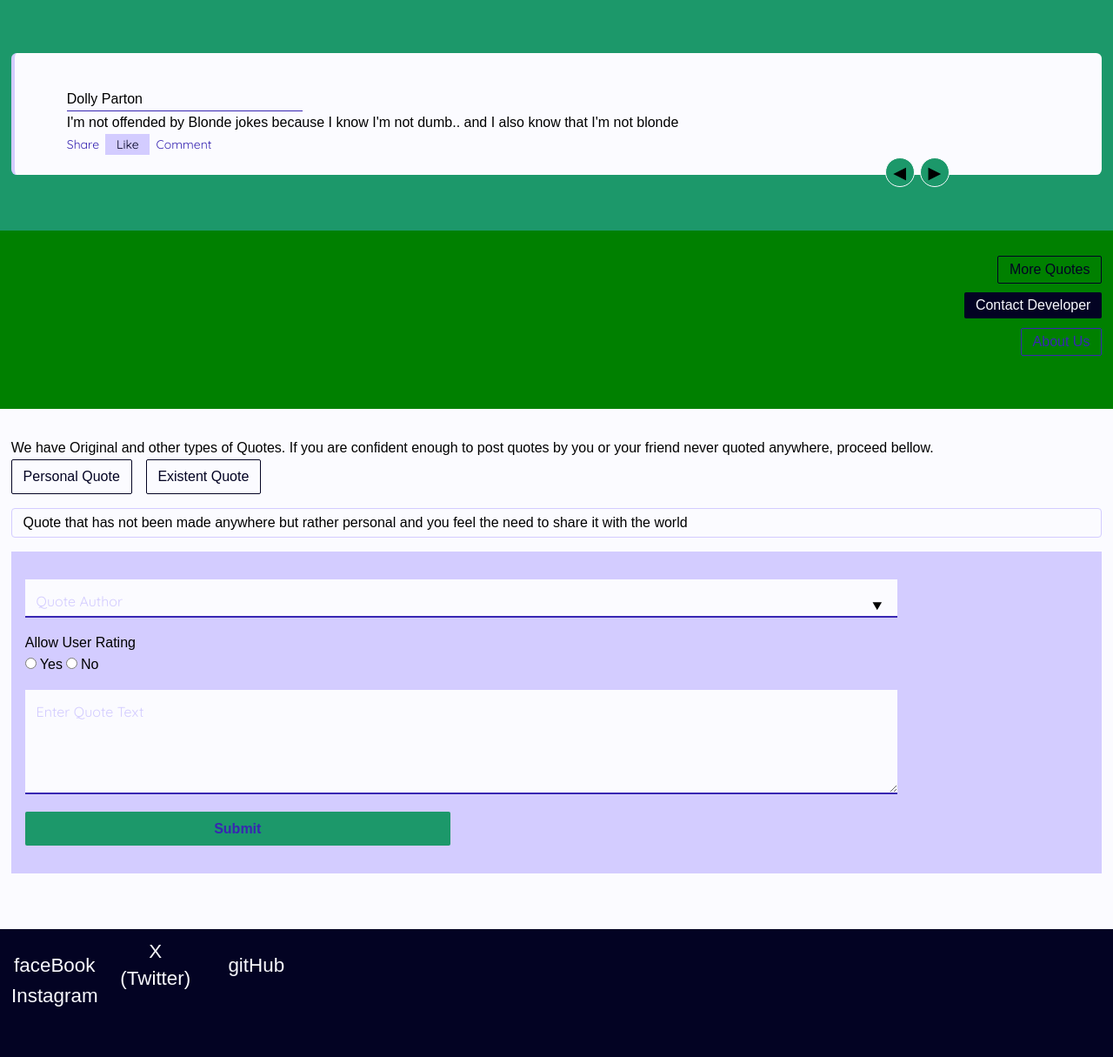
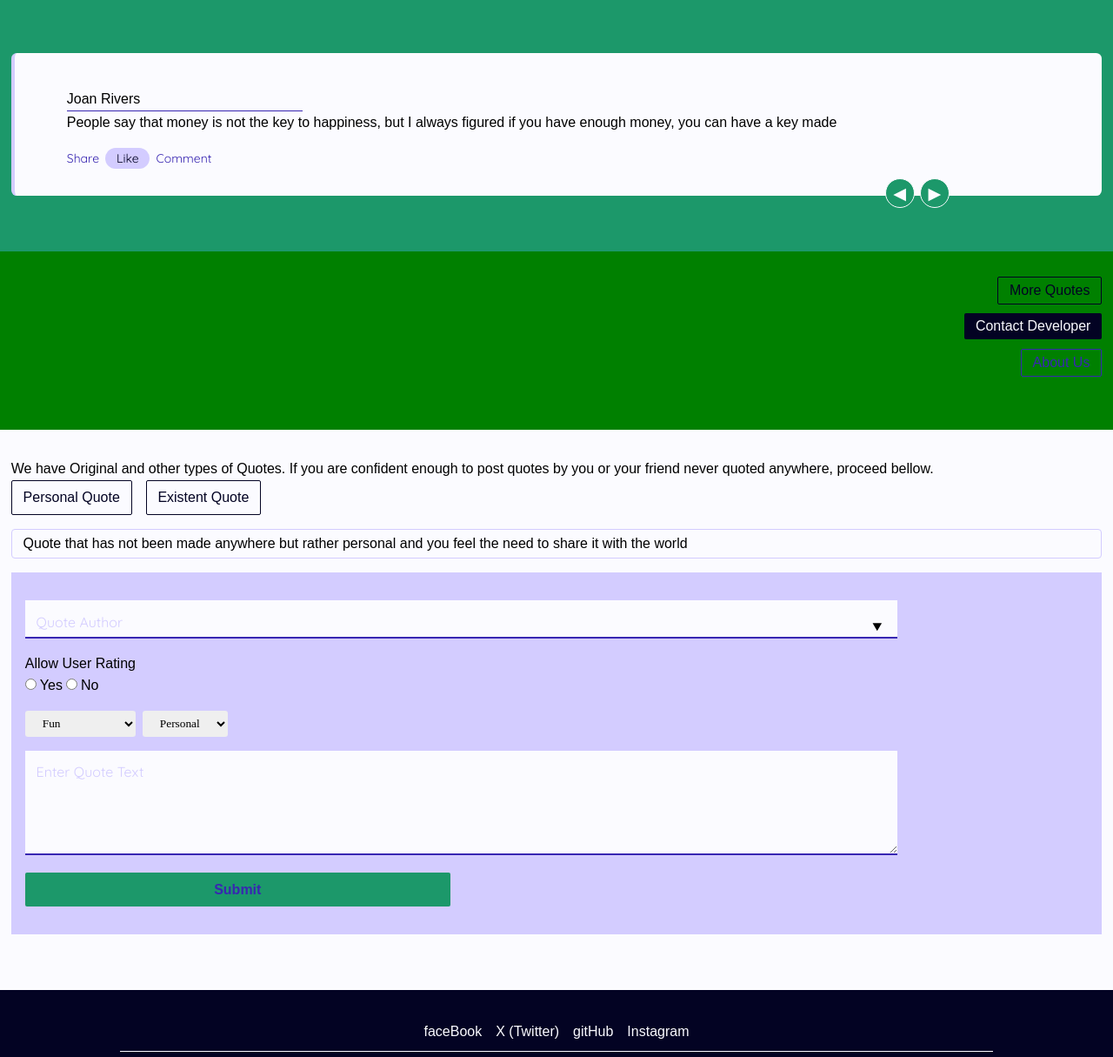
Before and after one commit to creativearts2de/quotenjoke-level-2, a plain HTML site: page index.html in a window 1280 px wide. Shown: the part 334-1549 px from the top of the page at 87% size. Drawn offline with Linux system fonts and the light colour scheme; no server answers; a web font is replaced by a local one.

Commit message:
some updates to files for responsiveness

```diff
--- a/index.html
+++ b/index.html
@@ -5,7 +5,6 @@
     <meta name="viewport" content="width=device-width, initial-scale=1.0">
     <link rel="icon" href="/assets/images/logo.png">
     <title>Real Quote</title>
-</head>
 
     <!-- stylesheets -->
     <link rel="stylesheet" href="/styles/resets.css">
@@ -17,6 +16,7 @@
     <script src="/js/functions.js"></script>
     <script src="/js/firebase.js" type="module"></script>
     <script src="/js/main.js" defer></script>
+</head>
 
 <body>
     <header class="container">
@@ -79,7 +79,7 @@
                 </p>
             </div>
         </section>
-        <form action="" class="bg-light-primary">
+        <form action="" class="bg-light-primary" id="submit-quote">
             <div class="form-element">
                 <input autofocus type="text" name="author" id="author" placeholder="Quote Author" list="authornames">
                 <datalist id="authornames">
@@ -90,10 +90,21 @@
             </div>
             <div class="form-element">
                 <p>Allow User Rating</p>
-                <input type="radio" name="allowrating" id="allow">
+                <input type="radio" name="allowrating" id="allow" value="allow">
                 <label for="allow">Yes</label>
-                <input type="radio" name="allowrating" id="notallow">
+                <input type="radio" value="notallow" name="allowrating" id="notallow">
                 <label for="notallow">No</label>
+            </div>
+            <div class="form-element flex gap-p5">
+                <select name="category">
+                    <option value="choose one" disabled>Please choose</option>
+                    <option value="Fun">Fun</option>
+                    <option value="Life">Life</option>
+                </select>
+                <select name="types">
+                    <option value="personal">Personal</option>
+                    <option value="existent">Existent</option>
+                </select>
             </div>
             <div class="form-element">
                 <textarea name="body" id="quotebody" placeholder="Enter Quote Text" rows="4"></textarea>
--- a/js/firebase.js
+++ b/js/firebase.js
@@ -1,5 +1,6 @@
   // Import the functions you need from the SDKs you need
   import { initializeApp } from "https://www.gstatic.com/firebasejs/10.11.0/firebase-app.js";
+  import { getFirestore, collection, getDocs } from "https://www.gstatic.com/firebasejs/10.11.0/firebase-firestore.js";
 
   const firebaseConfig = {
     apiKey: "AIzaSyCDDLBBCiea5DFFvZ0zrb_8pXIXMHu--UA",
@@ -13,3 +14,25 @@
 
   // Initialize Firebase
   const app = initializeApp(firebaseConfig);
+
+  const db = getFirestore(app)
+
+  // get the quotes
+  let allQuotes = []
+  async function getQuotes (db){
+    const quoteCol = collection(db, 'quotes')
+    const qoutesSnapshot = await getDocs(quoteCol)
+    const quoteList = qoutesSnapshot.docs.map(doc => {
+      let aquote = {
+        author: doc.data().author,
+        quoteBody: doc.data().quoteBody,
+        quoteID: doc.id,
+        cattegory: doc.data().cattegory
+      }
+      allQuotes.push(aquote)
+    })
+    return allQuotes
+  }
+
+let theData = getQuotes(db)
+console.log(allQuotes)
--- a/js/functions.js
+++ b/js/functions.js
@@ -5,14 +5,9 @@
     //     category: '',
     //     quoteID: ''
     // },
+
     {
-        author: 'To BEkNOWN',
-        quoteBody: 'I saw a study that said that speaking infront of a crowd is considered the number one fear for the average person. Number two was death. This means that the average person, if you have to be at funeral, you would rather be in the casket than doing the Eulogy',
-        category: 'Fun',
-        quoteID: '20240420022'
-    },
-    {
-        author: 'To BEkNOWN',
+        author: 'Name "Undefined"',
         quoteBody: 'I saw a study that said that speaking infront of a crowd is considered the number one fear for the average person. Number two was death. This means that the average person, if you have to be at funeral, you would rather be in the casket than doing the Eulogy',
         category: 'Fun',
         quoteID: '20240420022'
@@ -60,8 +55,8 @@
         quoteID: '20240420016'
     },
     {
-        author: 'Everybody knows how to raise kids except those who have them.',
-        quoteBody: 'P.J. O\'Rourke',
+        quoteBody: 'Everybody knows how to raise kids except those who have them.',
+        author: 'P.J. O\'Rourke',
         category: 'Fun',
         quoteID: '20240420015'
     },
--- a/js/main.js
+++ b/js/main.js
@@ -1,12 +1,13 @@
 const mainQuoteHome = document.getElementById('#main-quote-area-home')
 const theQuoteBody = document.querySelector('#main-quote-area-home .qt-body')
+const submitQt = document.getElementById('submit-quote')
 
 // the next and before buttons
 const nxtBtn = document.querySelector('.nnb .next')
 const prevBtn = document.querySelector('.nnb .prev')
 
 const quoteCount = quotes.length
-let displayStat = -1
+let displayStat = 0
 let displayed = []
 for (let i=0; i<quotes.length; i++){
     randValue(quotes.length, displayed)
@@ -36,3 +37,21 @@
     ((displayStat < quoteCount) && (displayStat > -1)) ? displayStat : displayStat = 0
     theQuoteBody.innerHTML = quoteBody(quotes[displayed[displayStat]])
 })
+
+submitQt.addEventListener('submit', e =>{
+ e.preventDefault()
+
+ let theSubmit = {}
+
+ const author1 = submitQt.author.value
+ const quote1 = submitQt.body.value
+ const category = submitQt.category.value
+ const rating = submitQt.allowrating.value == 'allow' ? true : false
+
+ theSubmit.author = author1
+ theSubmit.quoteBody = quote1
+ theSubmit.ratingsAllowed = rating
+ theSubmit.category = category
+
+ console.log(theSubmit)
+})
--- a/styles/main.css
+++ b/styles/main.css
@@ -1,5 +1,7 @@
 .nnb{
     display: flex; gap: .4rem;
+    position: absolute;
+    right: 2rem;
 }
 
 .nnb > div {
@@ -8,6 +10,20 @@
     width: 2rem;
     height: 2rem;
     border-radius: 4rem;
+    color: var(--white);
+    border: solid 1px var(--white);
+    background-color: var(--accent-color);
 
     cursor: pointer;
 }
+
+
+header .quote .nnb{
+    width: 18%;
+    /* position: absolute;
+    right: 2rem; */
+ }
+
+ header .quote .links{
+    margin: 1rem 0 .5rem;
+ }
--- a/styles/mediaq.css
+++ b/styles/mediaq.css
@@ -13,17 +13,6 @@
  header .quote{
         margin: 0;
         border-radius: .4rem;
-     }
-
-     header .quote .nnb{
-        width: 18%;
-        position: absolute;
-        right: 2rem;
-     }
-     .quote .nnb div{
-
-        border: solid 1px var(--white);
-        background-color: var(--accent-color);
      }
 
     /* logo */
@@ -54,8 +43,6 @@
 
 footer *{
     color: var(--white);
-    font-size: 1.4rem;
-    line-height: 1.4;
     text-align: center;
 }
 
@@ -64,13 +51,11 @@
 }
 
 footer .socials{
-    display: grid;
-    grid-template-columns: repeat(3, 100px);
-    grid-template-rows: repeat(2, 1.2rem);
-    gap: 1rem;
+    border-bottom: .5px solid var(--gray);
+    width: 80%; margin: 0 auto;
+
     font: bold 1.1rem/1.604 Quicksand sans-serif;
-    margin-bottom: 4rem;
-    align-items: center;
+    margin-bottom: 1rem;
 }
 
 
@@ -79,6 +64,21 @@
     body{
         /* background-color: var(--black); */
     }
+
+    footer .socials{
+        display: flex;
+        justify-content: center;
+        align-items: center;
+        min-height: 2rem;
+        gap: 1rem;
+        font: bold 1.1rem/1.604 Quicksand sans-serif;
+
+        margin-bottom: 1.5rem;
+        padding-bottom: .4rem;
+
+        border-bottom: 1px solid var(--white);
+    }
+
 }
 
 
@@ -87,4 +87,15 @@
         background-color: green;
     }
 
+    footer .socials{
+        /* display: grid; */
+        /* grid-template-columns: repeat(3, 100px);
+        grid-template-rows: repeat(2, 1.2rem); */
+        /* gap: .4rem; */
+        font: bold 1.1rem/1.604 Quicksand sans-serif;
+        margin-bottom: 4rem;
+        align-items: center;
+    }
+
+
 }
--- a/styles/presets.css
+++ b/styles/presets.css
@@ -129,7 +129,7 @@
  .flex{
     display: flex;
     align-items: center;
- }
+}
 
  .flex-col{
     display: flex; flex-direction: column;
--- a/styles/resets.css
+++ b/styles/resets.css
@@ -62,7 +62,14 @@
     margin: 0; padding: 0;
     max-width: 100%; max-height: 100%;
 }
-s
+
+select{
+    display: block;
+    padding: .4rem 1rem;
+    border-radius: .2rem;
+}select:focus{outline: none;}
+ select+select{margin-right: 1rem;}
+
 /* ======= SINGLE EFFECTS========== */
 
 .btn-rounded{border-radius: 60px !important;}
```
Lines whose indentation alone changed are shown as unchanged.
